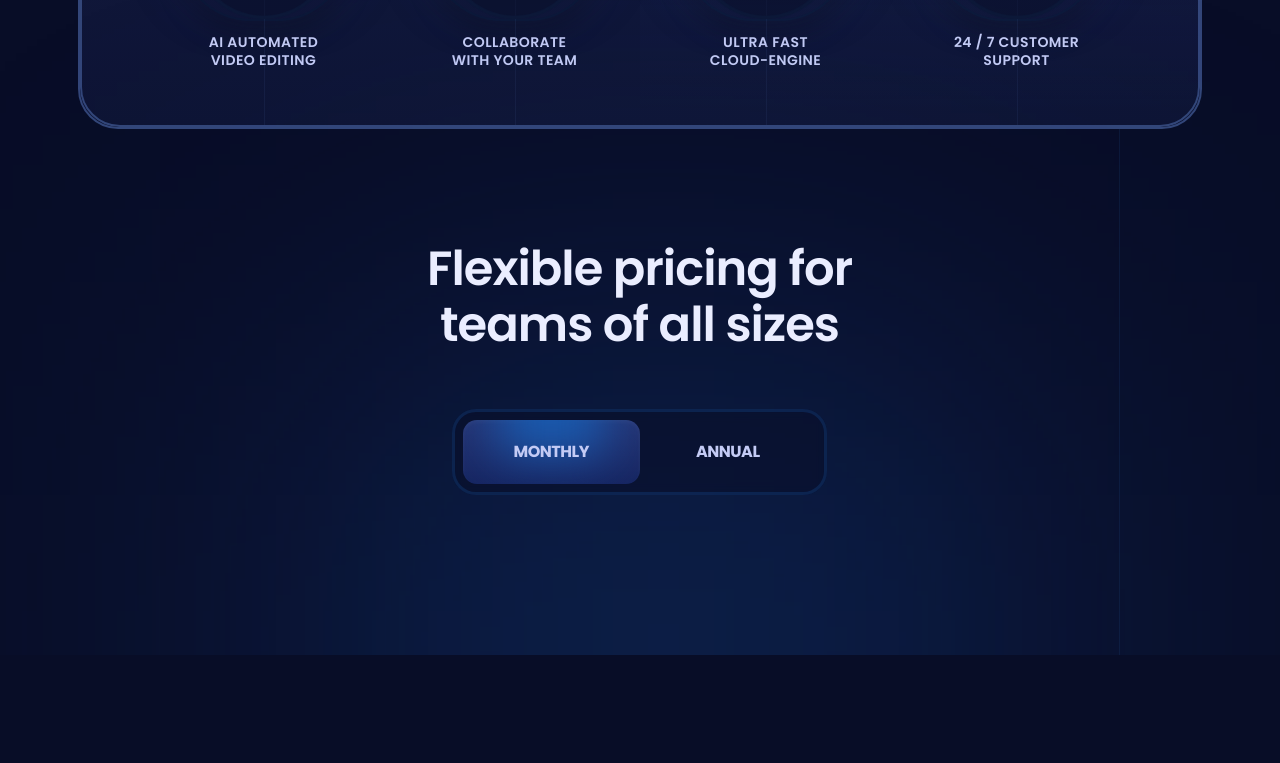
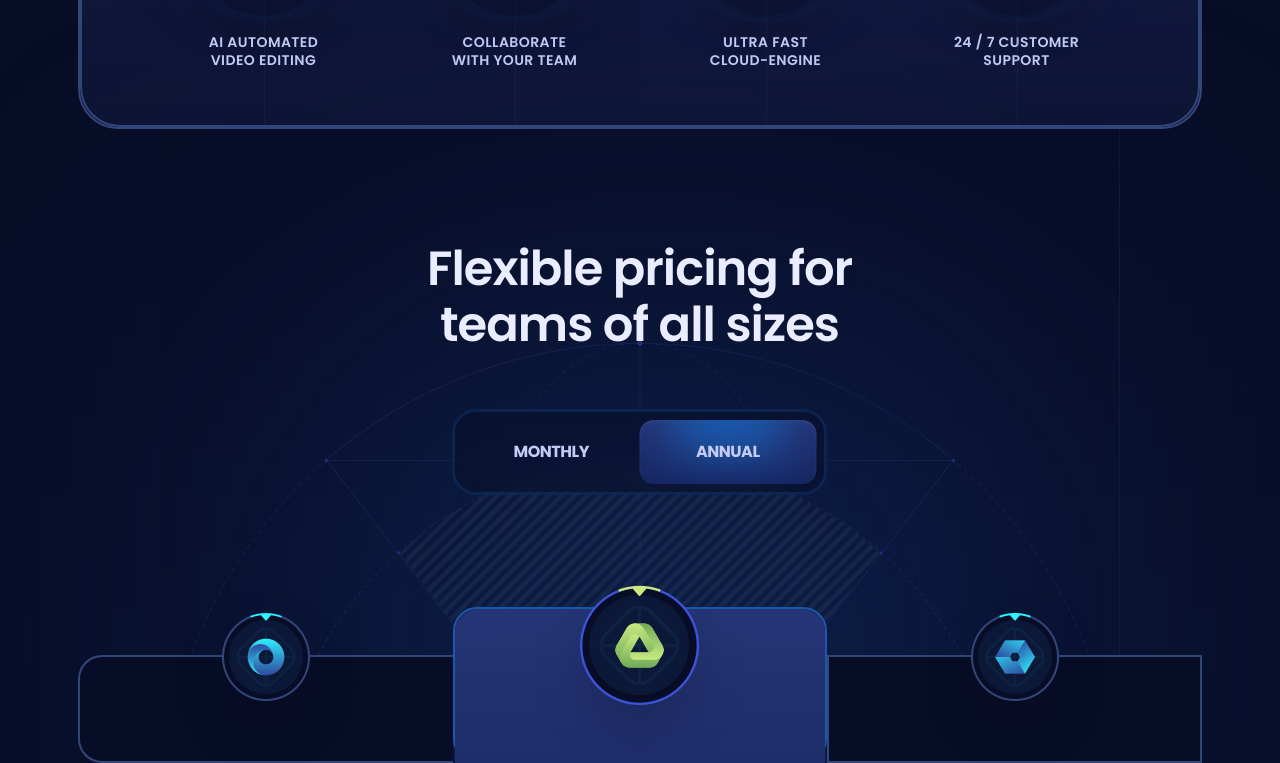
Before and after one commit to Rhaqueny/saas_landing_page, a React (Vite) app: page / in a window 1280 px wide. Shown: the part 1742-2505 px from the top of the page. Before the commit the page ends 2397 px from the top, so only its background shows below. Built offline with nearby package versions, Linux system fonts and the light colour scheme.

Commit message:
Initial commit

```diff
--- a/src/sections/Pricing.jsx
+++ b/src/sections/Pricing.jsx
@@ -2,6 +2,7 @@
 import { Element } from "react-scroll";
 import { useState } from "react";
 import clsx from "clsx";
+import { plans } from "../constants";
 
 const Pricing = () => {
   const [monthly, setMonthly] = useState(false);
@@ -39,11 +40,71 @@
                 Annual
               </button>
               <div
-                className="g4 rounded-14 before:h-100 pricing-head_btn_before
-                absolute left-2 top-2 h-[calc(100%-16px)] w-[calc(50%-8px)]
-                overflow-hidden shadow-400 transition-transform duration-500"
+                className={clsx(
+                  "g4 rounded-14 before:h-100 pricing-head_btn_before absolute left-2 top-2 h-[calc(100%-16px)] w-[calc(50%-8px)] overflow-hidden shadow-400 transition-transform duration-500",
+                  !monthly && "translate-x-full"
+                )}
               />
             </div>
+
+            <div className="pricing-bg">
+              <img
+                src="/images/bg-outlines.svg"
+                width={960}
+                height={380}
+                alt="outline"
+                className="relative z-2"
+              />
+              <img
+                src="/images/bg-outlines-fill.png"
+                width={960}
+                height={380}
+                alt="outline"
+                className="absolute inset-0 opacity-5 mix-blend-soft-light"
+              />
+            </div>
+          </div>
+
+          <div
+            className="scroll-hide relative z-2 -mt-12 flex
+          items-start max-xl:gap-5 max-xl:overflow-auto max-xl:pt-6"
+          >
+            {plans.map((plan, index) => (
+              <div
+                key={plan.id}
+                className="pricing-plan_first
+                  pricing-plan_odd pricing-plan_even relative
+                  border-2 p-7 max-xl:min-w-80 max-lg:rounded-3xl
+                  xl:w-[calc(33.333%+2px)]"
+              >
+                {index === 1 && (
+                  <div
+                    className="g4 absolute h-330 left-0
+                right-0 top-0 z-1 rounded-tl-3xl rounded-tr-3xl"
+                  />
+                )}
+
+                <div
+                  className={clsx(
+                    "absolute left-0 right-0 z-2 flex items-center justify-center",
+                    index === 1 ? "-top-6" : "-top-6 xl:-top-11"
+                  )}
+                >
+                  <img
+                    src={plan.logo}
+                    alt={plan.title}
+                    className={clsx(
+                      "object-contain drop-shadow-2xl",
+                      index === 1 ? "size-[120px]" : "size-[88px]"
+                    )}
+                  />
+                </div>
+
+                <div className={clsx('relative flex flex-col items-center', index === 1 ? 'pt-24' : 'pt-12')}>
+
+                </div>
+              </div>
+            ))}
           </div>
         </div>
       </Element>
```
